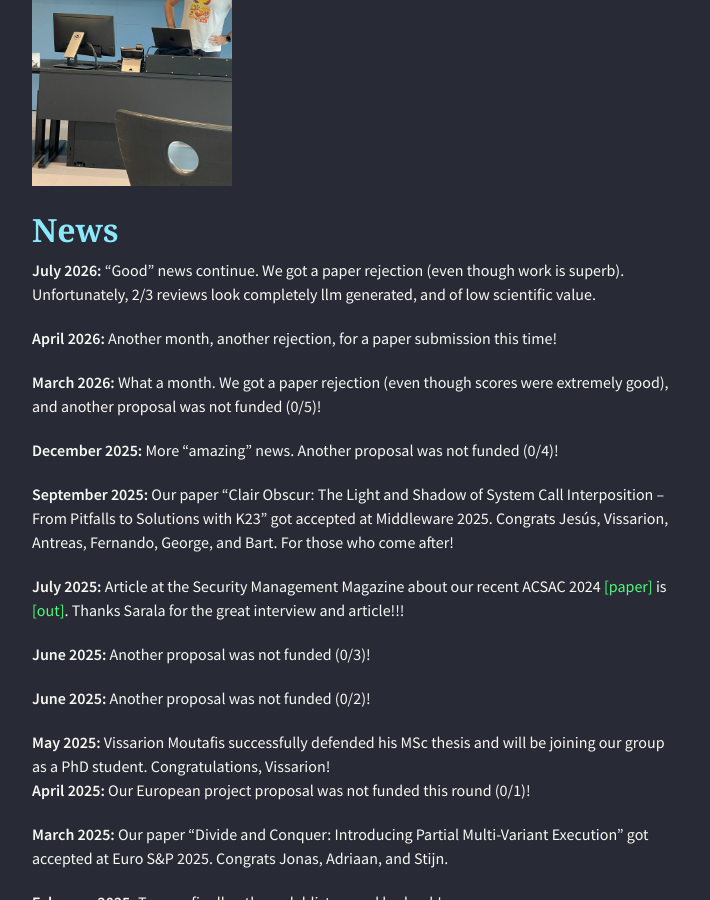
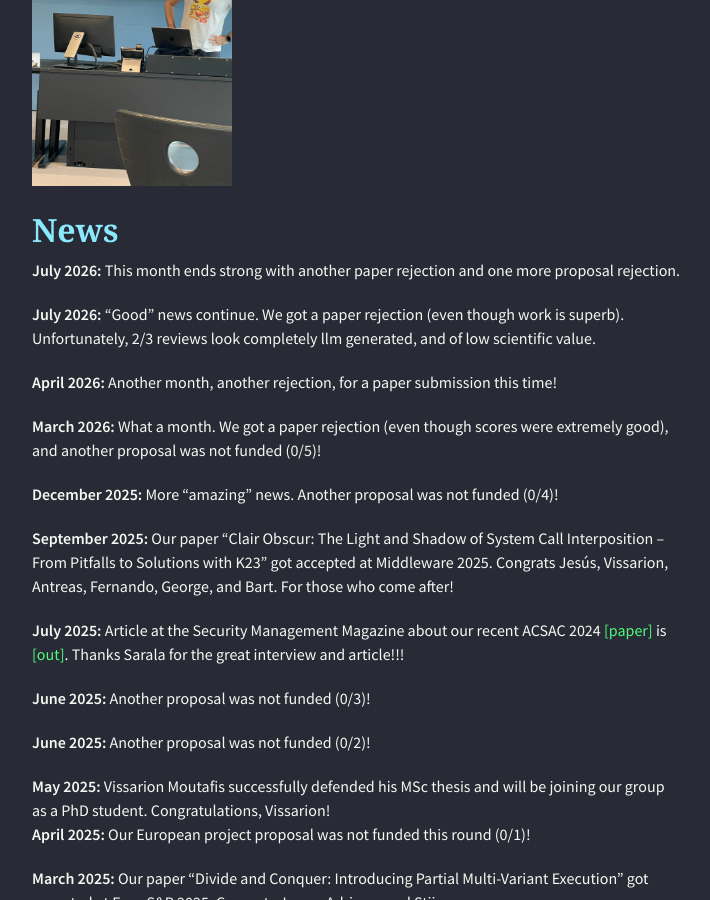
Before and after one commit to alexios-voulimeneas/alexios-voulimeneas.github.io, a Jekyll site: the page built from index.md, in a window 1280 px wide and 900 px high, scrolled down 379 px. Shown: the whole window, without its empty margins (283-993 px from the left). Built offline with Jekyll 4.4.1, drawn with Linux system fonts in a browser that asks for light colours; nearby versions of some CDN libraries; the repository's description, which GitHub fills in, is left out.

Commit message:
Update index.md

```diff
--- a/index.md
+++ b/index.md
@@ -5,6 +5,8 @@ layout: default
 <img src="466324559_4220271878199649_4803618349885448783_n.jpg" width="200">
 
 ## [](#header-2)News
+
+**July 2026:** This month ends strong with another paper rejection and one more proposal rejection.
 
 **July 2026:** "Good" news continue. We got a paper rejection (even though work is superb). Unfortunately, 2/3 reviews look completely llm generated, and of low scientific value.
 
```
